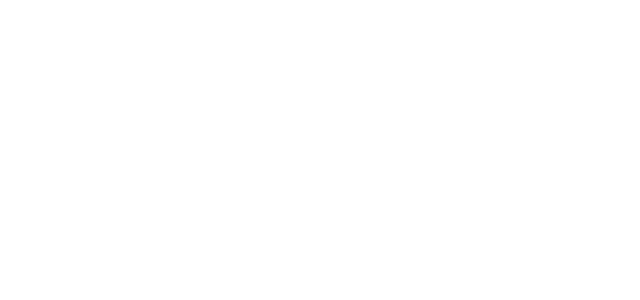
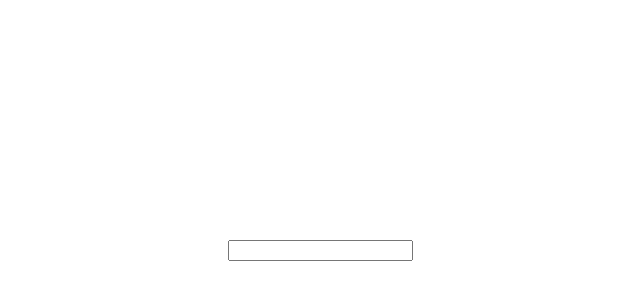
Before and after one commit to pagrosi/roman-numeral-calculator, a Next.js app: page / in a window 1280 px wide. Shown: the part 150-450 px from the top of the page, without its empty margins (320-960 px from the left). Built offline with nearby package versions, Linux system fonts and the light colour scheme.

Commit message:
added blank sub-component for input

```diff
--- /dev/null
+++ b/src/components/IntToRoman/Input/Input.tsx
@@ -0,0 +1,5 @@
+export const Input = (): JSX.Element => (
+	<label>
+		<input type="number" />
+	</label>
+);
--- /dev/null
+++ b/src/components/IntToRoman/Input/index.ts
@@ -0,0 +1 @@
+export { Input } from './Input';
--- a/src/components/IntToRoman/IntToRoman.tsx
+++ b/src/components/IntToRoman/IntToRoman.tsx
@@ -1,3 +1,9 @@
+import { Input } from './Input';
+
 export const IntToRoman = (): JSX.Element => {
-	return <></>;
+	return (
+		<>
+			<Input />
+		</>
+	);
 };
```
